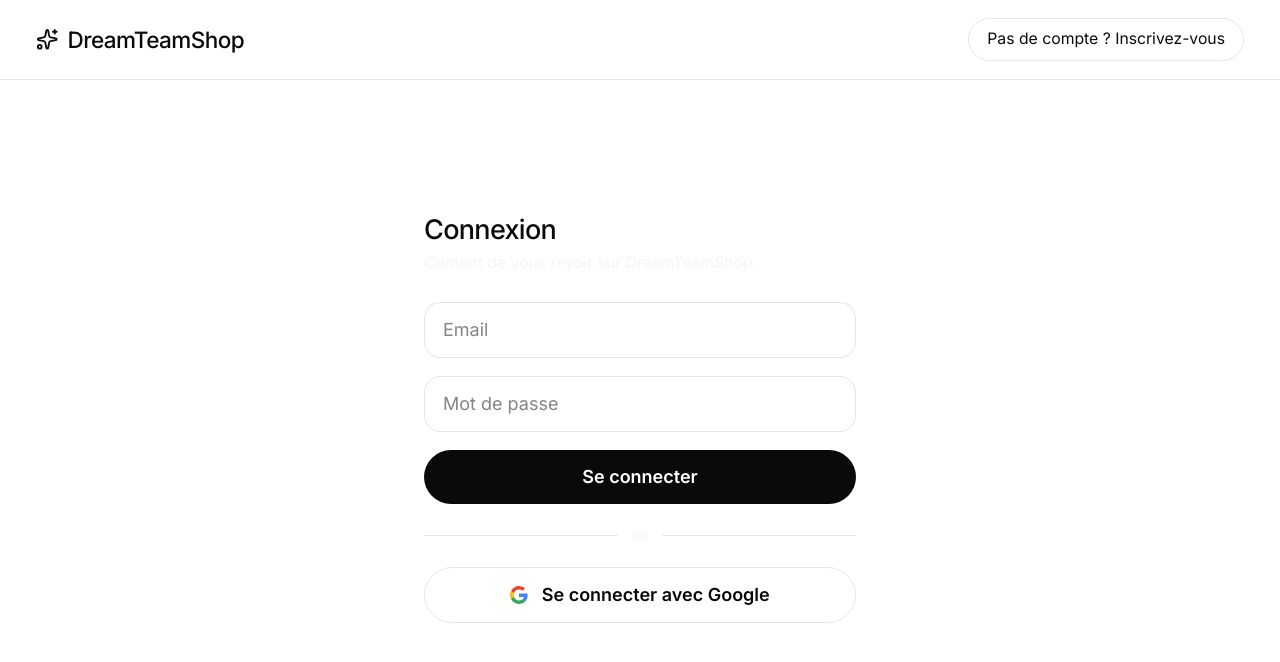
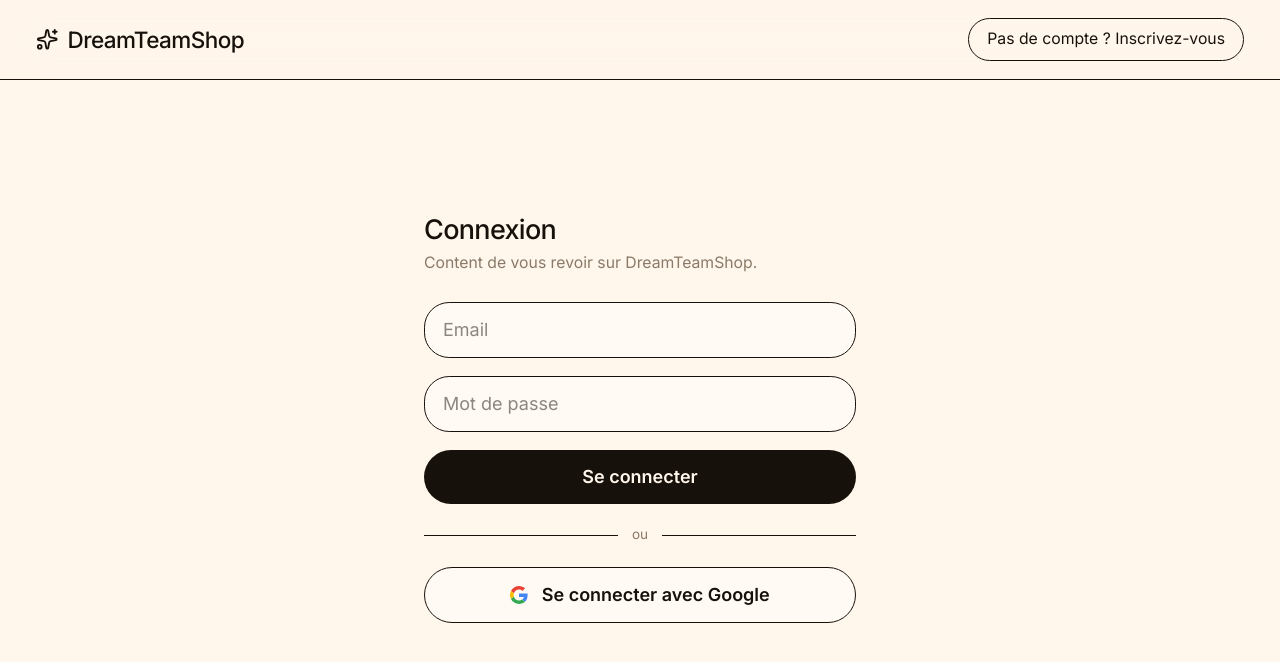
Before and after one commit to ELIJAHKOFFI07/Ecommerce1-shop, a Next.js app: page /play/login in a window 1280 px wide. Shown: the top 662 px of the page. Built offline with nearby package versions, Linux system fonts and the light colour scheme; no server answers.

Commit message:
refact: refactorisation du theme neo-orange pour mieu l'utiliser

```diff
--- /dev/null
+++ b/global.example.css
@@ -0,0 +1,68 @@
+:root {
+  --background: oklch(1 0 0);
+  --foreground: oklch(0.145 0.008 326);
+  --card: oklch(1 0 0);
+  --card-foreground: oklch(0.145 0.008 326);
+  --popover: oklch(1 0 0);
+  --popover-foreground: oklch(0.145 0.008 326);
+  --primary: oklch(0.212 0.019 322.12);
+  --primary-foreground: oklch(0.985 0 0);
+  --secondary: oklch(0.96 0.003 325.6);
+  --secondary-foreground: oklch(0.212 0.019 322.12);
+  --muted: oklch(0.96 0.003 325.6);
+  --muted-foreground: oklch(0.542 0.034 322.5);
+  --accent: oklch(0.96 0.003 325.6);
+  --accent-foreground: oklch(0.212 0.019 322.12);
+  --destructive: oklch(0.577 0.245 27.325);
+  --border: oklch(0.922 0.005 325.62);
+  --input: oklch(0.922 0.005 325.62);
+  --ring: oklch(0.711 0.019 323.02);
+  --chart-1: oklch(0.865 0.012 325.68);
+  --chart-2: oklch(0.542 0.034 322.5);
+  --chart-3: oklch(0.435 0.029 321.78);
+  --chart-4: oklch(0.364 0.029 323.89);
+  --chart-5: oklch(0.263 0.024 320.12);
+  --radius: 0.625rem;
+  --sidebar: oklch(0.985 0 0);
+  --sidebar-foreground: oklch(0.145 0.008 326);
+  --sidebar-primary: oklch(0.212 0.019 322.12);
+  --sidebar-primary-foreground: oklch(0.985 0 0);
+  --sidebar-accent: oklch(0.96 0.003 325.6);
+  --sidebar-accent-foreground: oklch(0.212 0.019 322.12);
+  --sidebar-border: oklch(0.922 0.005 325.62);
+  --sidebar-ring: oklch(0.711 0.019 323.02);
+}
+
+.dark {
+  --background: oklch(0.145 0.008 326);
+  --foreground: oklch(0.985 0 0);
+  --card: oklch(0.212 0.019 322.12);
+  --card-foreground: oklch(0.985 0 0);
+  --popover: oklch(0.212 0.019 322.12);
+  --popover-foreground: oklch(0.985 0 0);
+  --primary: oklch(0.922 0.005 325.62);
+  --primary-foreground: oklch(0.212 0.019 322.12);
+  --secondary: oklch(0.263 0.024 320.12);
+  --secondary-foreground: oklch(0.985 0 0);
+  --muted: oklch(0.263 0.024 320.12);
+  --muted-foreground: oklch(0.711 0.019 323.02);
+  --accent: oklch(0.263 0.024 320.12);
+  --accent-foreground: oklch(0.985 0 0);
+  --destructive: oklch(0.704 0.191 22.216);
+  --border: oklch(1 0 0 / 10%);
+  --input: oklch(1 0 0 / 15%);
+  --ring: oklch(0.542 0.034 322.5);
+  --chart-1: oklch(0.865 0.012 325.68);
+  --chart-2: oklch(0.542 0.034 322.5);
+  --chart-3: oklch(0.435 0.029 321.78);
+  --chart-4: oklch(0.364 0.029 323.89);
+  --chart-5: oklch(0.263 0.024 320.12);
+  --sidebar: oklch(0.212 0.019 322.12);
+  --sidebar-foreground: oklch(0.985 0 0);
+  --sidebar-primary: oklch(0.488 0.243 264.376);
+  --sidebar-primary-foreground: oklch(0.985 0 0);
+  --sidebar-accent: oklch(0.263 0.024 320.12);
+  --sidebar-accent-foreground: oklch(0.985 0 0);
+  --sidebar-border: oklch(1 0 0 / 10%);
+  --sidebar-ring: oklch(0.542 0.034 322.5);
+}
--- a/src/app/globals.css
+++ b/src/app/globals.css
@@ -5,42 +5,122 @@
 @custom-variant dark (&:is(.dark *));
 
 /* ---------------------------------------------------------------------------
-   Palette — style commerce clair, repris du projet shirt-shop.
+   THEME « DreamTeamShop » — style néo-brutal chaud (maquette dreamOnSteroid).
 
-   Fond blanc, échelle de gris pour le texte, un seul accent bleu. Ces
-   variables pilotent bg-accent / text-accent / bg-surface / border-border
-   utilisés dans toute l'application : les redéfinir suffit à changer
-   l'habillage complet, sans toucher aux composants.
+   Toute la palette est exprimée via les tokens shadcn (background, foreground,
+   primary, secondary, accent, border, …), comme dans la structure de
+   global.example.css : les composants n'utilisent que les utilitaires Tailwind
+   correspondants (bg-background, text-foreground, bg-card, bg-primary,
+   bg-secondary, bg-accent, border-border, …). Changer ces variables rethème
+   toute l'application en un endroit.
 
-   Sans elles, Tailwind v4 ignore silencieusement ces classes — aucune erreur,
-   simplement aucun style appliqué.
+   Valeurs sources : cream (fond), ink (texte), paper (surface cartes),
+   orange (CTA principal), vert (secondaire), sun (accent jaune des badges et
+   marqueurs). Le trait cartoon (bordures et ombres dures) porte `--border` et
+   `--foreground` : border-border + shadow-hard/shadow-hard-sm suffisent donc à
+   habiller une carte ou un bouton façon néo-brutal.
 
-   `--on-accent` est la couleur du texte POSÉ SUR l'accent (libellés de
-   bouton). Elle ne peut pas être figée : blanc sur le bleu clair du mode
-   sombre ne donne que 3,68:1, sous le seuil de 4,5:1. Elle bascule donc avec
-   le thème, contrairement à un `text-white` codé en dur.
+   `--on-accent` est la couleur du texte POSÉ SUR l'accent. Elle bascule avec
+   le thème pour rester lisible sur les accents clairs du mode sombre.
    --------------------------------------------------------------------------- */
-:root { /* gray-900 — 17,7:1 */
-  --surface: #ffffff;
-  --surface-2: #f9fafb; /* gray-50 */
-  --border: oklch(0.922 0 0); /* gray-200 */
-  --muted: oklch(0.97 0 0); /* gray-500 — 4,8:1 */
-  --accent: oklch(0.97 0 0); /* blue-600 — 5,2:1 en texte comme en fond */
-  --accent-dark: #1d4ed8; /* blue-700 */
-  --on-accent: #ffffff; /* 5,2:1 sur l'accent */ --background: oklch(1 0 0); --foreground: oklch(0.145 0 0); --card: oklch(1 0 0); --card-foreground: oklch(0.145 0 0); --popover: oklch(1 0 0); --popover-foreground: oklch(0.145 0 0); --primary: oklch(0.205 0 0); --primary-foreground: oklch(0.985 0 0); --secondary: oklch(0.97 0 0); --secondary-foreground: oklch(0.205 0 0); --muted-foreground: oklch(0.556 0 0); --accent-foreground: oklch(0.205 0 0); --destructive: oklch(0.577 0.245 27.325); --input: oklch(0.922 0 0); --ring: oklch(0.708 0 0); --chart-1: oklch(0.87 0 0); --chart-2: oklch(0.556 0 0); --chart-3: oklch(0.439 0 0); --chart-4: oklch(0.371 0 0); --chart-5: oklch(0.269 0 0); --radius: 0.625rem; --sidebar: oklch(0.985 0 0); --sidebar-foreground: oklch(0.145 0 0); --sidebar-primary: oklch(0.205 0 0); --sidebar-primary-foreground: oklch(0.985 0 0); --sidebar-accent: oklch(0.97 0 0); --sidebar-accent-foreground: oklch(0.205 0 0); --sidebar-border: oklch(0.922 0 0); --sidebar-ring: oklch(0.708 0 0);
+:root {
+  /* Fond, texte et surfaces */
+  --background: #fff6ec;   /* cream */
+  --foreground: #17110b;   /* ink */
+  --card: #fffbf4;         /* paper */
+  --card-foreground: #17110b;
+  --popover: #fffbf4;
+  --popover-foreground: #17110b;
+
+  /* Couleurs de marque */
+  --primary: #ff6b00;              /* orange — CTA principal */
+  --primary-foreground: #ffffff;
+  --secondary: #009e60;            /* vert */
+  --secondary-foreground: #ffffff;
+  --accent: #ff6b00;               /* orange — accent d'app (focus, succès) */
+  --accent-foreground: #ffffff;
+  --accent-dark: #e04e00;          /* orange foncé (hover) */
+  --on-accent: #ffffff;
+
+  /* Neutres chauds : texte secondaire et aplats discrets */
+  --muted: #8a7a68;                /* brun chaud — 4,8:1 sur cream */
+  --muted-foreground: #8a7a68;
+
+  --destructive: oklch(0.577 0.245 27.325);
+
+  /* Trait cartoon : toutes les bordures portent l'encre */
+  --border: #17110b;
+  --input: #17110b;
+  --ring: #ff6b00;
+  --radius: 1rem;
+
+  /* Graphiques (back-office) */
+  --chart-1: #ff6b00;
+  --chart-2: #009e60;
+  --chart-3: #ffc700;
+  --chart-4: #9085e9;
+  --chart-5: #e0708f;
+
+  /* Sidebar */
+  --sidebar: #fffbf4;
+  --sidebar-foreground: #17110b;
+  --sidebar-primary: #ff6b00;
+  --sidebar-primary-foreground: #ffffff;
+  --sidebar-accent: #ffe3cb;
+  --sidebar-accent-foreground: #17110b;
+  --sidebar-border: #17110b;
+  --sidebar-ring: #ff6b00;
+
+  /* Surfaces d'appoint (composants play/admin) */
+  --surface: #fffbf4;      /* paper */
+  --surface-2: #ffe3cb;    /* orange-soft */
 }
 
-/* Mode sombre (data-theme="dark" posé sur <html> par le sélecteur). */
-:root[data-theme="dark"] {
-  --background: #0a0a0a;
-  --foreground: #fafafa;
-  --surface: #171717; /* neutral-900 */
-  --surface-2: #262626; /* neutral-800 */
-  --border: #333333;
-  --muted: #a3a3a3; /* neutral-400 — 7,1:1 */
-  --accent: #3b82f6; /* blue-500 — 4,9:1 sur la surface sombre */
-  --accent-dark: #60a5fa;
-  --on-accent: #0a0a0a; /* 5,0:1 sur l'accent clair */
+/* Mode sombre. Sélecteur unifié : l'app pose `data-theme="dark"` sur <html>,
+   et shadcn utilise la classe `.dark` — les deux reçoivent les mêmes valeurs. */
+:root[data-theme="dark"],
+.dark {
+  --background: #140d07;   /* cream sombre */
+  --foreground: #f3e7d3;   /* ink clair */
+  --card: #1d150d;         /* paper sombre */
+  --card-foreground: #f3e7d3;
+  --popover: #1d150d;
+  --popover-foreground: #f3e7d3;
+
+  --primary: #ff7d1a;      /* orange clair — texte foncé dessus */
+  --primary-foreground: #140d07;
+  --secondary: #2bd089;    /* vert clair */
+  --secondary-foreground: #140d07;
+  --accent: #ff7d1a;
+  --accent-foreground: #140d07;
+  --accent-dark: #ff8c33;
+  --on-accent: #140d07;
+
+  --muted: #c9b8a6;        /* brun clair — 6,9:1 sur fond sombre */
+  --muted-foreground: #c9b8a6;
+
+  --destructive: oklch(0.704 0.191 22.216);
+  --border: #f3e7d3;
+  --input: #f3e7d3;
+  --ring: #ff7d1a;
+
+  --chart-1: #ff7d1a;
+  --chart-2: #2bd089;
+  --chart-3: #ffd23d;
+  --chart-4: #a78bfa;
+  --chart-5: #fb7185;
+
+  --sidebar: #1d150d;
+  --sidebar-foreground: #f3e7d3;
+  --sidebar-primary: #ff7d1a;
+  --sidebar-primary-foreground: #140d07;
+  --sidebar-accent: #3a2410;
+  --sidebar-accent-foreground: #f3e7d3;
+  --sidebar-border: #f3e7d3;
+  --sidebar-ring: #ff7d1a;
+
+  --surface: #1d150d;
+  --surface-2: #3a2410;
 }
 
 /* Palettes de couleurs : seul l'accent change, les surfaces restent
@@ -414,7 +494,7 @@
   bottom: -2px;
   height: 1.5px;
   width: 100%;
-  background: var(--gold);
+  background: var(--foreground);
   transform: scaleX(0);
   transform-origin: left;
   transition: transform 0.3s cubic-bezier(0.22, 1, 0.36, 1);
@@ -432,48 +512,35 @@
 }
 
 /* ===========================================================================
-   PALETTE « DreamTeamShop » — style néo-brutal chaud (accueil public).
+   ALIAS NÉO-BRUTAL → tokens shadcn (accueil public).
 
-   Palette reprise de la maquette `dreamOnSteroid/index.html`. Toutes les
-   classes des composants d'accueil (bg-cream, text-ink, bg-orange, …) pointent
-   vers ces variables : les modifier ici rethème toute la page en un endroit.
+   Les noms de la maquette (ink, cream, paper, orange, vert, sun) sont conservés
+   pour la migration progressive des composants, mais pointent désormais vers
+   les tokens shadcn définis en tête de fichier : c'est la même couleur, une
+   seule source de vérité. `bg-ink`, `bg-cream`, `bg-orange`, `bg-sun`… restent
+   donc utilisables, tout en étant identiques à `bg-foreground`, `bg-background`,
+   `bg-primary`, `bg-accent`…
 
-   Les couleurs sont définies en clair dans `:root`, exposées à Tailwind via le
-   bloc `@theme inline`, et redéfinies en mode sombre via `:root[data-theme="dark"]`.
-   ---------------------------------------------------------------------------
-   Couleurs
-   ---------------------------------------------------------------------------
-   ink   : texte & aplats sombres (quasi noir chaud)
-   cream : fond de page
-   paper : surface des cartes
-   orange / deep / soft
-   vert  / deep / soft
-   sun   : jaune d'accent (marqueurs, code de retrait, roue)
+   `sun` (jaune) n'a pas d'équivalent direct dans les tokens shadcn : il reste
+   un token dédié de l'identité néo-brutal (marqueurs, roue, code de retrait).
    --------------------------------------------------------------------------- */
 :root {
-  --ink: #17110b;
-  --cream: #fff6ec;
-  --paper: #fffbf4;
-  --orange: #ff6b00;
-  --orange-deep: #e04e00;
-  --orange-soft: #ffe3cb;
-  --vert: #009e60;
-  --vert-deep: #006b42;
-  --vert-soft: #d9f3e6;
+  --ink: var(--foreground);
+  --cream: var(--background);
+  --paper: var(--card);
+  --orange: var(--primary);
+  --orange-deep: var(--accent-dark);
+  --orange-soft: var(--surface-2);
+  --vert: var(--secondary);
+  --vert-deep: #006b42;          /* vert soutenu pour texte/icônes sur fond clair */
+  --vert-soft: #d9f3e6;          /* aplat vert très pâle (motif wax, marqueurs) */
   --sun: #ffc700;
 }
 
-/* Mode sombre : on inverse les surfaces et le texte. `ink` devient la teinte
-   claire (texte + ombres portées) tandis que cream/paper passent sur des
-   bruns profonds. */
+/* Mode sombre : seules les teintes sans équivalent shadcn sont redéfinies,
+   les alias suivent automatiquement les tokens. */
 :root[data-theme="dark"] {
-  --ink: #f3e7d3;
-  --cream: #140d07;
-  --paper: #1d150d;
-  --orange: #ff7d1a;
-  --orange-deep: #ff8c33;
   --orange-soft: #3a2410;
-  --vert: #2bd089;
   --vert-deep: #19c47a;
   --vert-soft: #103025;
   --sun: #ffd23d;
@@ -730,39 +797,7 @@
   }
 }
 
-.dark {
- --background: oklch(0.145 0 0);
- --foreground: oklch(0.985 0 0);
- --card: oklch(0.205 0 0);
- --card-foreground: oklch(0.985 0 0);
- --popover: oklch(0.205 0 0);
- --popover-foreground: oklch(0.985 0 0);
- --primary: oklch(0.922 0 0);
- --primary-foreground: oklch(0.205 0 0);
- --secondary: oklch(0.269 0 0);
- --secondary-foreground: oklch(0.985 0 0);
- --muted: oklch(0.269 0 0);
- --muted-foreground: oklch(0.708 0 0);
- --accent: oklch(0.269 0 0);
- --accent-foreground: oklch(0.985 0 0);
- --destructive: oklch(0.704 0.191 22.216);
- --border: oklch(1 0 0 / 10%);
- --input: oklch(1 0 0 / 15%);
- --ring: oklch(0.556 0 0);
- --chart-1: oklch(0.87 0 0);
- --chart-2: oklch(0.556 0 0);
- --chart-3: oklch(0.439 0 0);
- --chart-4: oklch(0.371 0 0);
- --chart-5: oklch(0.269 0 0);
- --sidebar: oklch(0.205 0 0);
- --sidebar-foreground: oklch(0.985 0 0);
- --sidebar-primary: oklch(0.488 0.243 264.376);
- --sidebar-primary-foreground: oklch(0.985 0 0);
- --sidebar-accent: oklch(0.269 0 0);
- --sidebar-accent-foreground: oklch(0.985 0 0);
- --sidebar-border: oklch(1 0 0 / 10%);
- --sidebar-ring: oklch(0.556 0 0);
-}
+
 
 @layer base {
   * {
--- a/src/app/page.tsx
+++ b/src/app/page.tsx
@@ -70,7 +70,7 @@
       : SAMPLE_PRODUCTS;
 
   return (
-    <div className="flex min-h-screen flex-col bg-cream text-ink">
+    <div className="flex min-h-screen flex-col bg-background text-foreground">
       <AnnouncementBar />
       <Navbar />
       <main className="flex-1">
```
Also changed, not shown: src/components/landing/Stats.tsx (+7 -7 lines), 1 other file (tests, documents, lock files or other folders).
